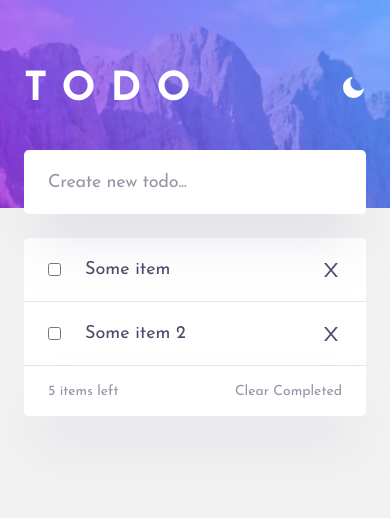
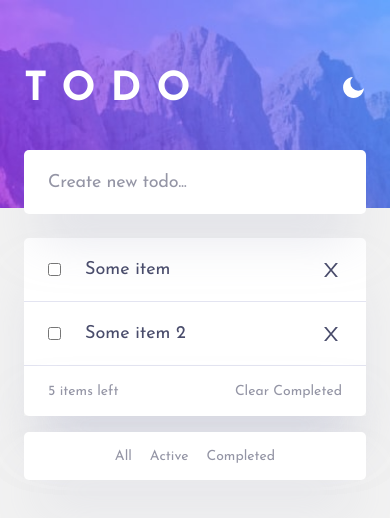
Before and after one commit to EdwinSch/react-todo-list, a React (Vite) app: page / in a window 390 px wide. Shown: the top 518 px of the page. Built offline with nearby package versions, Linux system fonts and the light colour scheme.

Commit message:
add: responsive styling and elements

```diff
--- a/src/App.jsx
+++ b/src/App.jsx
@@ -9,7 +9,7 @@ function App() {
       <Header />
       <Input />
       <List />
-      <div className="toggle-show toggle-hide">
+      <div className="outer-sort-buttons">
         <SortButtons />
       </div>
     </main>
--- a/src/components/Footer.jsx
+++ b/src/components/Footer.jsx
@@ -4,10 +4,12 @@ const Footer = () => {
   return (
     <footer>
       <p className="items-left">5 items left</p>
-      <div className="toggle-hide toggle-show">
+      <div className="inner-sort-buttons">
         <SortButtons />
       </div>
-      <button type="button">Clear Completed</button>
+      <button type="button" className="text-button">
+        Clear Completed
+      </button>
     </footer>
   );
 };
--- a/src/components/SortButtons.jsx
+++ b/src/components/SortButtons.jsx
@@ -1,9 +1,15 @@
 const SortButtons = () => {
   return (
     <div className="sort-buttons-container">
-      <button type="button">All</button>
-      <button type="button">Active</button>
-      <button type="button">Completed</button>
+      <button type="button" className="text-button">
+        All
+      </button>
+      <button type="button" className="text-button">
+        Active
+      </button>
+      <button type="button" className="text-button">
+        Completed
+      </button>
     </div>
   );
 };
--- a/src/styles/main.scss
+++ b/src/styles/main.scss
@@ -91,6 +91,7 @@ header {
 .list-container {
   margin-top: 24px;
   width: 100%;
+  box-shadow: 0px 35px 50px -15px rgba(194, 195, 214, 0.5);
 
   li {
     list-style-type: none;
@@ -144,8 +145,18 @@ footer {
     font-size: 0.875rem;
     color: $text;
   }
+}
 
-  button {
+// Sort/Text Buttons
+.sort-buttons-container {
+  display: flex;
+  justify-content: center;
+  align-items: center;
+  height: 100%;
+  gap: 18px;
+}
+
+.text-button {
   background: none;
   font-family: $font;
   font-size: 0.875rem;
@@ -155,26 +166,34 @@ footer {
   border: none;
   transition: 250ms ease;
 }
-  button:hover {
+.text-button:hover {
   font-weight: 700;
   color: $todoText;
 }
-}
 
-// Sort Buttons
-.sort-buttons-container {
-  display: flex;
-  gap: 18px;
+.outer-sort-buttons {
+  margin-top: 16px;
+  width: 100%;
+  height: 48px;
+  background: $bgFields;
+  border-radius: 5px;
+  box-shadow: 0px 35px 50px -15px rgba(194, 195, 214, 0.5);
 }
 
 @media only screen and (max-width: 600px) {
-  .toggle-hide {
+  .inner-sort-buttons {
     display: none;
+  }
+  .outer-sort-buttons {
+    display: block;
   }
 }
 
 @media only screen and (min-width: 600px) {
-  .toggle-show {
+  .inner-sort-buttons {
     display: block;
   }
+  .outer-sort-buttons {
+    display: none;
   }
+}
```
Lines whose indentation alone changed are shown as unchanged.
